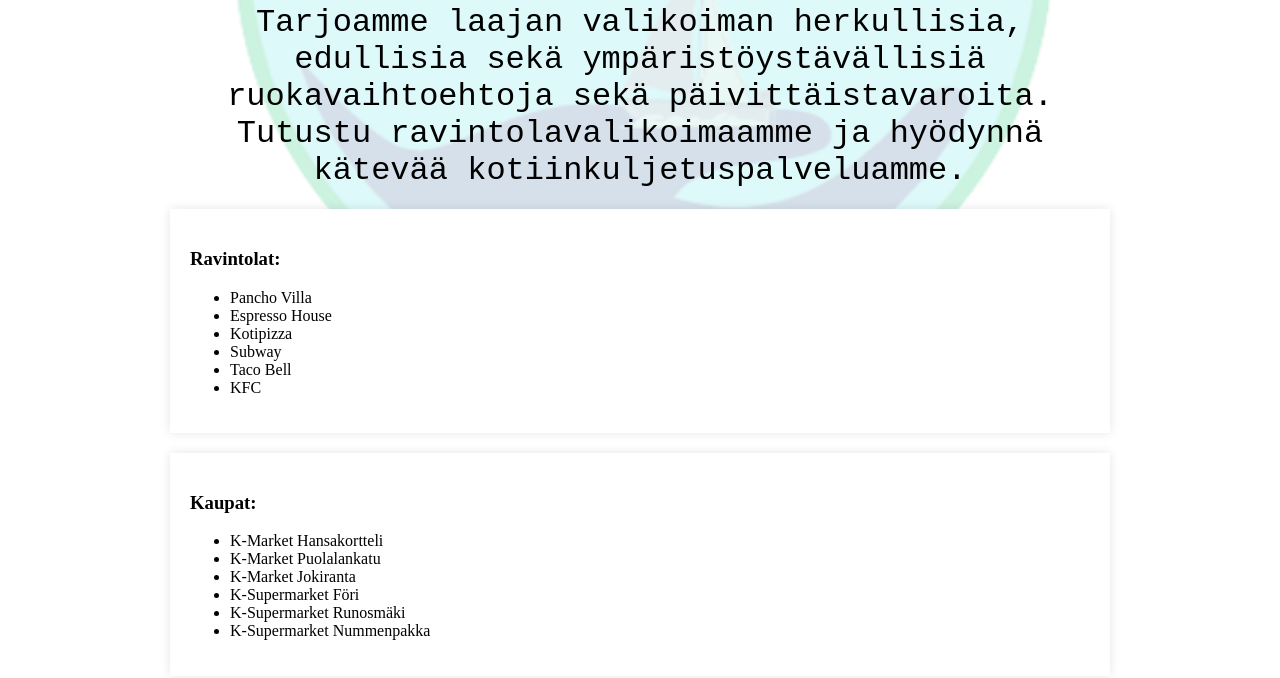
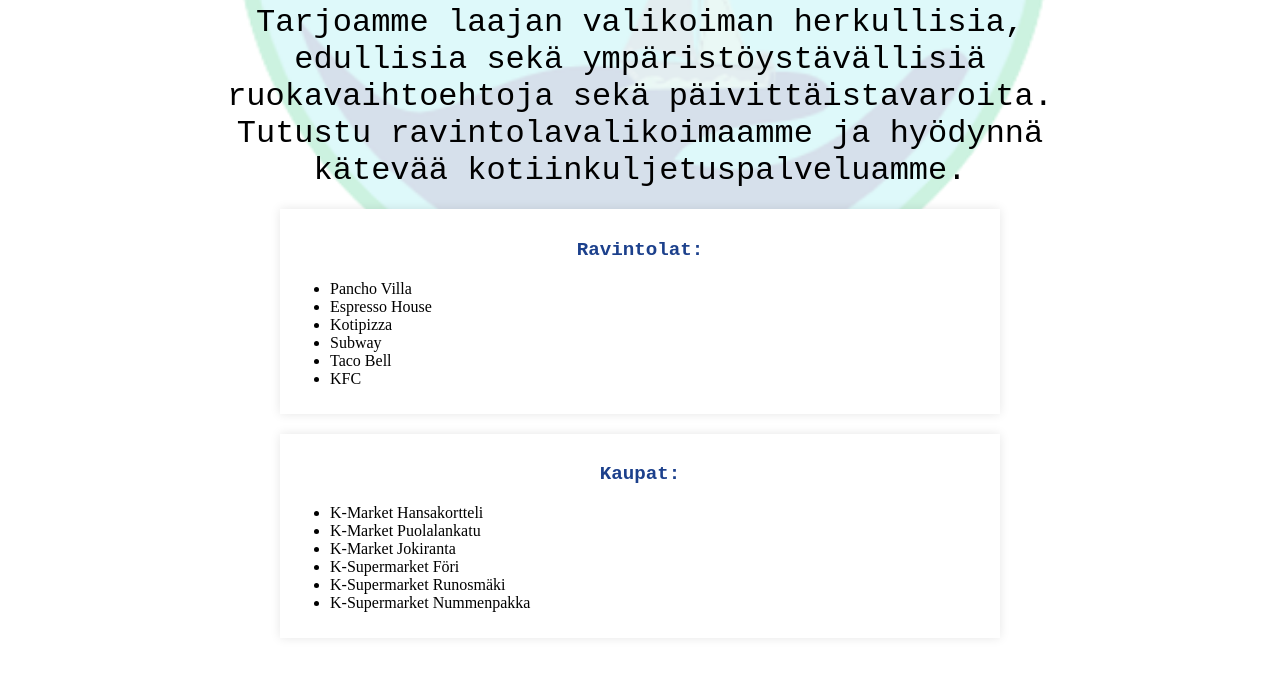
Before and after one commit to mriihn/projekti5, a plain HTML site: page finnish/valikoima.html in a window 1280 px wide. Shown: the part 410-1088 px from the top of the page. Drawn offline with Linux system fonts and the light colour scheme; files that its build step writes are made by us from their sources; files whose address does not match are found by name.

Commit message:
Update style.css

```diff
--- a/style.css
+++ b/style.css
@@ -131,12 +131,15 @@
     text-align: center;
 }
 
-section {
+h3 {
+    color: #1C408C;
+    font-size: 1.2em; /* Pienennetty fonttikokoa */
+    font-family: 'Courier New', monospace;
     text-align: center;
 }
 
-section h2 {
-    color: #1C408C;
+section {
+    text-align: center;
 }
 
 section ul {
@@ -151,9 +154,9 @@
 div#ravintolalista,
 div#kauppalista {
     background-color: #FFFFFF;
-    padding: 20px;
+    padding: 10px;
     margin: 20px auto;
-    max-width: 900px;
+    max-width: 700px;
     box-shadow: 0 0 10px rgba(0, 0, 0, 0.1);
 }
 
```
